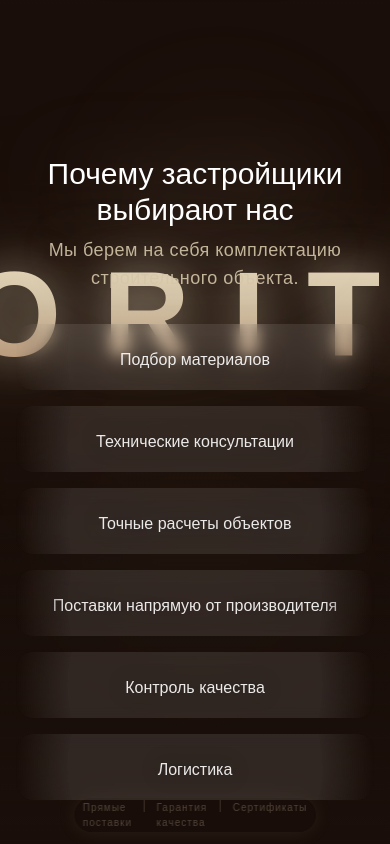
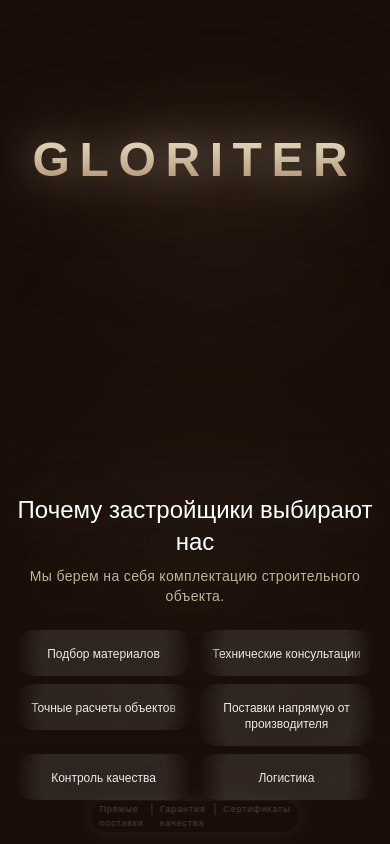
Before and after one commit to Daurova/decor, a Next.js app in the folder apps/landing/: page / in a window 390 px wide. Shown: the part 900-1744 px from the top of the page. Built offline with nearby package versions, Linux system fonts and the light colour scheme.

Commit message:
fix/ benefits mobile fixed

```diff
--- a/apps/landing/sections/Assortment.tsx
+++ b/apps/landing/sections/Assortment.tsx
@@ -78,8 +78,7 @@ export function Assortment() {
       {/* ============================================ */}
       {/* SWIPER — десктоп как было, адаптив ниже 1024 */}
       {/* ============================================ */}
-      <div className="absolute inset-0 z-[1] flex items-center justify-center px-4 pb-24 pt-16">
-        <Swiper
+<div className="absolute inset-0 z-[1] flex items-center justify-center px-4 pb-40 md:pb-24 pt-16">        <Swiper
           modules={[Pagination, Autoplay]}
           grabCursor={true}
           centeredSlides={true}
@@ -226,20 +225,6 @@ export function Assortment() {
           ))}
         </div>
       </div>
-
-      {/* Бейдж */}
-      <motion.div
-        initial={{ opacity: 0, y: 10 }}
-        animate={{ opacity: 1, y: 0 }}
-        transition={{ delay: 0.5, duration: 0.5 }}
-        className="absolute bottom-4 left-1/2 -translate-x-1/2 flex gap-3 text-[#D4C5A9]/30 text-[10px] tracking-widest bg-black/30 backdrop-blur-sm px-2 py-0.5 rounded-full shadow-[0_0_20px_rgba(212,197,169,0.1)]"
-      >
-        <span>200+ поставщиков</span>
-        <span className="w-px h-3 bg-[#D4C5A9]/20" />
-        <span>Прямые контракты</span>
-        <span className="w-px h-3 bg-[#D4C5A9]/20" />
-        <span>Склад в РФ</span>
-      </motion.div>
     </section>
   );
 }
--- a/apps/landing/sections/Benefits.tsx
+++ b/apps/landing/sections/Benefits.tsx
@@ -34,8 +34,9 @@ export function Benefits() {
       {/* Лёгкий blur */}
       <div className="absolute inset-0 backdrop-blur-[0.5px] bg-black/5" />
 
-{/* Затемнение — только снизу, как в Hero */}
-<div className="absolute inset-x-0 bottom-0 h-1/2 bg-gradient-to-t from-[#1A0F0A]/90 via-[#1A0F0A]/40 to-transparent pointer-events-none" />
+      {/* Затемнение — только снизу */}
+      <div className="absolute inset-x-0 bottom-0 h-1/2 bg-gradient-to-t from-[#1A0F0A]/90 via-[#1A0F0A]/40 to-transparent pointer-events-none" />
+
       {/* Плавающие сияющие круги */}
       <motion.div
         className="absolute top-20 right-10 w-64 h-64 bg-[#D4C5A9]/10 rounded-full blur-3xl"
@@ -54,10 +55,10 @@ export function Benefits() {
       />
 
       {/* ============================================ */}
-      {/* Заглушка GLORITER — крупнее и выше */}
+      {/* Заглушка GLORITER — адаптивный размер и позиция */}
       {/* ============================================ */}
       <motion.div
-        className="absolute inset-0 z-10 flex items-start justify-center overflow-hidden pointer-events-none pt-[220px]"
+        className="absolute inset-0 z-10 flex items-start justify-center overflow-hidden pointer-events-none pt-[120px] sm:pt-[160px] md:pt-[220px]"
         initial="initial"
         animate={controls}
         variants={{
@@ -70,9 +71,8 @@ export function Benefits() {
         }}
       >
         <span
-          className="font-heading font-bold tracking-[0.35em] select-none"
+          className="font-heading font-bold tracking-[0.2em] md:tracking-[0.35em] select-none text-[48px] sm:text-[72px] md:text-[120px]"
           style={{
-            fontSize: '120px',
             background: 'linear-gradient(180deg, #F5E6C8 0%, #D4C5A9 40%, #A67B5B 100%)',
             WebkitBackgroundClip: 'text',
             WebkitTextFillColor: 'transparent',
@@ -89,17 +89,17 @@ export function Benefits() {
       {/* ============================================ */}
       <div className="relative z-20 w-full max-w-6xl px-4 pb-12 md:pb-16 text-center">
         <Reveal>
-          <h2 className="text-3xl md:text-5xl font-heading text-white drop-shadow-[0_0_40px_rgba(212,197,169,0.3)]">
+          <h2 className="text-2xl sm:text-3xl md:text-5xl font-heading text-white drop-shadow-[0_0_40px_rgba(212,197,169,0.3)]">
             Почему застройщики выбирают нас
           </h2>
         </Reveal>
         <Reveal delay={0.15}>
-          <p className="mt-2 text-[#D4C5A9]/90 text-lg md:text-xl font-light tracking-wide drop-shadow-[0_0_30px_rgba(212,197,169,0.2)]">
+          <p className="mt-2 text-sm sm:text-base md:text-xl text-[#D4C5A9]/90 font-light tracking-wide drop-shadow-[0_0_30px_rgba(212,197,169,0.2)]">
             Мы берем на себя комплектацию строительного объекта.
           </p>
         </Reveal>
 
-        <div className="mt-8 grid grid-cols-1 md:grid-cols-3 gap-4 md:gap-6">
+        <div className="mt-6 md:mt-8 grid grid-cols-2 md:grid-cols-3 gap-2 md:gap-6">
           {[
             { number: '', label: 'Подбор материалов', desc: '' },
             { number: '', label: 'Технические консультации', desc: '' },
@@ -110,19 +110,19 @@ export function Benefits() {
           ].map((item, idx) => (
             <Reveal key={idx} delay={0.1 * (idx + 1)}>
               <div
-                className="bg-white/10 backdrop-blur-sm rounded-2xl p-4 shadow-[0_0_30px_rgba(0,0,0,0.3)] hover:shadow-[0_0_50px_rgba(212,197,169,0.15)] transition-all duration-300 hover:scale-105 hover:bg-white/15"
+                className="bg-white/10 backdrop-blur-sm rounded-2xl p-3 md:p-4 shadow-[0_0_30px_rgba(0,0,0,0.3)] hover:shadow-[0_0_50px_rgba(212,197,169,0.15)] transition-all duration-300 hover:scale-105 hover:bg-white/15"
                 style={{
                   maskImage: 'radial-gradient(circle at center, black 70%, transparent 100%)',
                   WebkitMaskImage: 'radial-gradient(circle at center, black 70%, transparent 100%)',
                 }}
               >
-                <div className="text-4xl md:text-6xl font-bold text-[#D4C5A9] drop-shadow-[0_0_40px_rgba(212,197,169,0.3)]">
+                <div className="text-3xl md:text-6xl font-bold text-[#D4C5A9] drop-shadow-[0_0_40px_rgba(212,197,169,0.3)]">
                   {item.number}
                 </div>
-                <div className="mt-2 text-white/90 text-base md:text-lg font-heading drop-shadow-[0_0_10px_rgba(0,0,0,0.4)]">
+                <div className="mt-1 md:mt-2 text-white/90 text-xs sm:text-sm md:text-lg font-heading drop-shadow-[0_0_10px_rgba(0,0,0,0.4)]">
                   {item.label}
                 </div>
-                <div className="mt-0.5 text-[#D4C5A9]/70 text-xs md:text-sm drop-shadow-[0_0_10px_rgba(0,0,0,0.3)]">
+                <div className="mt-0.5 text-[#D4C5A9]/70 text-[10px] md:text-sm drop-shadow-[0_0_10px_rgba(0,0,0,0.3)]">
                   {item.desc}
                 </div>
               </div>
@@ -136,7 +136,7 @@ export function Benefits() {
         initial={{ opacity: 0, y: 10 }}
         animate={{ opacity: 1, y: 0 }}
         transition={{ delay: 0.5, duration: 0.5 }}
-        className="absolute bottom-4 left-1/2 -translate-x-1/2 flex gap-3 text-[#D4C5A9]/30 text-[10px] tracking-widest bg-black/30 backdrop-blur-sm px-2 py-0.5 rounded-full shadow-[0_0_20px_rgba(212,197,169,0.1)]"
+        className="absolute bottom-4 left-1/2 -translate-x-1/2 flex gap-2 md:gap-3 text-[#D4C5A9]/30 text-[9px] md:text-[10px] tracking-widest bg-black/30 backdrop-blur-sm px-2 py-0.5 rounded-full shadow-[0_0_20px_rgba(212,197,169,0.1)]"
       >
         <span>Прямые поставки</span>
         <span className="w-px h-3 bg-[#D4C5A9]/20" />
```
